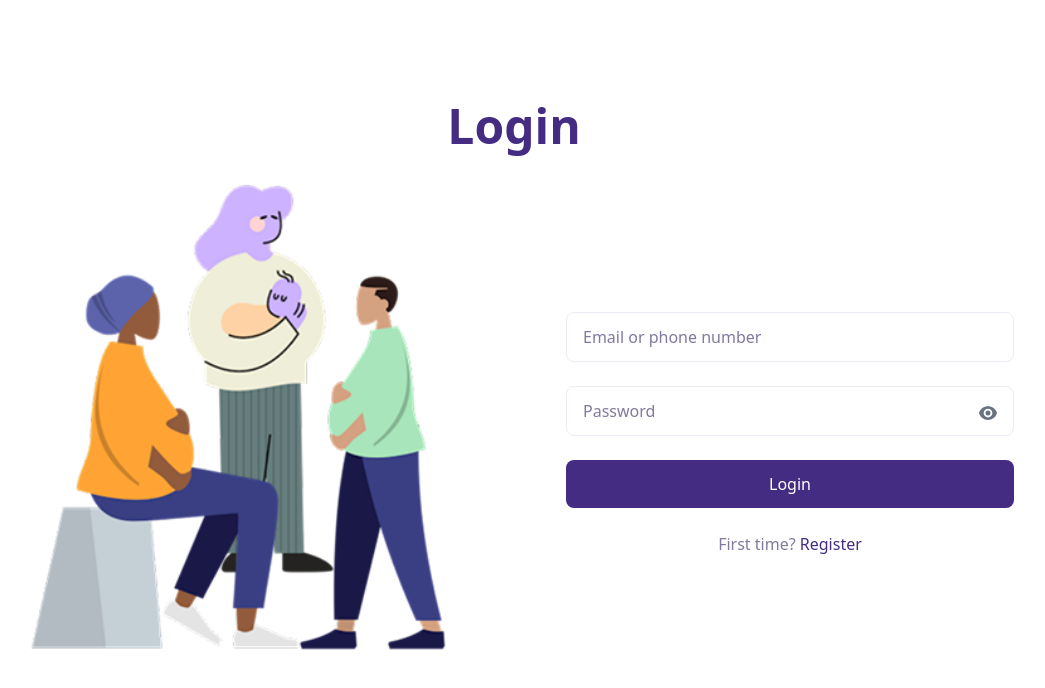
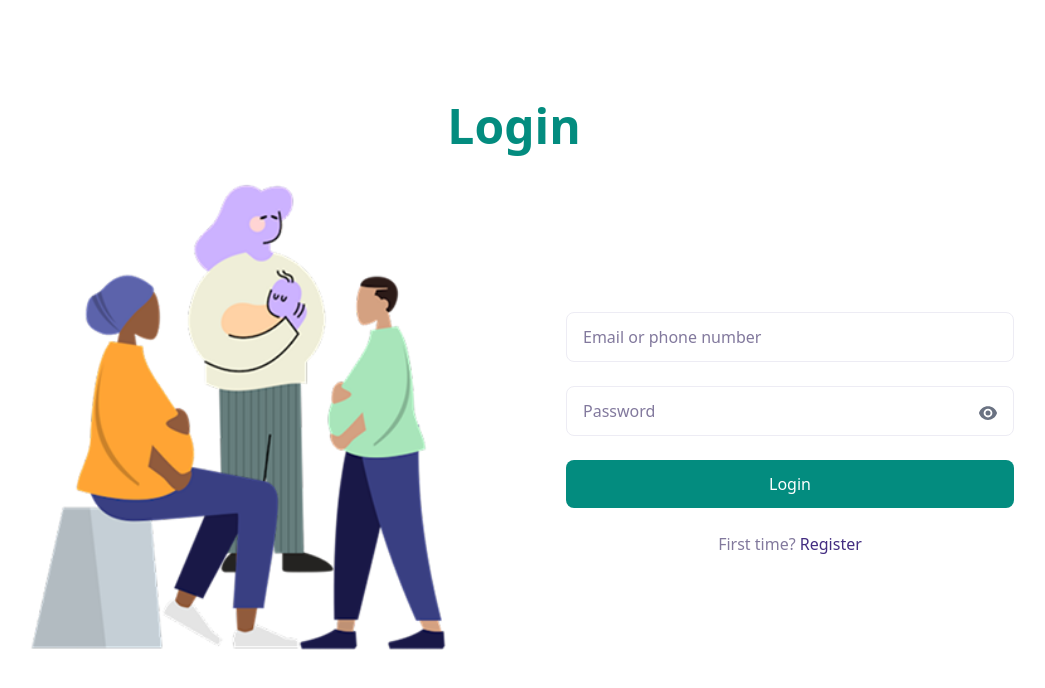
Before and after one commit to ivycommunity/immunization, a Vue app in the folder frontend/: page /user/login in a window 1280 px wide. Shown: the top 688 px of the page, without its empty margins (126-1171 px from the left). Built offline with nearby package versions, Linux system fonts and the light colour scheme; the HTML template or start-up script is replaced by a standard one.

Commit message:
modified login page

```diff
--- a/frontend/src/components/User/Button.vue
+++ b/frontend/src/components/User/Button.vue
@@ -42,8 +42,8 @@ const props = defineProps({
 // Computed property for dynamic button classes
 const buttonClass = computed(() => {
   const variantClasses = {
-    primary: "bg-[#432C81] text-center text-white",
-    secondary: "text-[#432C81] text-center border border-[#432C81] bg-white",
+    primary: "bg-[#038C7F] text-center text-white",
+    secondary: "text-[#038C7F] text-center border border-[#038C7F] bg-white",
     cancel: "bg-[#D7331D] text-center text-white hover:bg-red-700",
   };
 
--- a/frontend/src/components/User/registrationForm.vue
+++ b/frontend/src/components/User/registrationForm.vue
@@ -38,23 +38,21 @@ const props = defineProps({
   <userRegistrationLayout :topBartitle="title" :bact-to="topBarBackTo">
     <div class="flex flex-wrap items-center justify-between box-border bg-white">
       <div class="w-full text-center mb-4">
-        <h2 class="text-3xl sm:text-4xl md:text-5xl font-bold text-[#432C81]">{{ header? header : title }}</h2>
+        <h2 class="text-3xl sm:text-4xl md:text-5xl font-bold text-[#038C7F]">{{ header? header : title }}</h2>
       </div>
 
       <div class="w-full max-w-md mx-auto mb-8">
-        <img
-          src="@/assets/userI/group1.png"
-          alt="People illustrations"
-          class="w-full h-auto object-contain"
-        >
+        <img src="@/assets/userI/group1.png" alt="People illustrations" class="w-full h-auto object-contain">
       </div>
 
       <div class="w-full max-w-md mx-auto">
         <form @submit.prevent="handleSubmit" class="flex flex-col gap-6">
           <slot></slot>
-          <SubmitButton type="submit" :is-loading="isLoading" :text="submitButtonText? submitButtonText : title"></SubmitButton>
+          <SubmitButton type="submit" :is-loading="isLoading" :text="submitButtonText? submitButtonText : title">
+          </SubmitButton>
           <!-- Secondary Message -->
-      <secondaryMessage :message="secondaryMessage_Message" :to="`${secondaryMessage_Action}`" :action="secondaryMessage_Action"/>
+          <secondaryMessage :message="secondaryMessage_Message" :to="`${secondaryMessage_Action}`"
+            :action="secondaryMessage_Action" />
         </form>
       </div>
     </div>
--- a/frontend/src/views/HomeView.vue
+++ b/frontend/src/views/HomeView.vue
@@ -10,7 +10,7 @@
         <p class="text-xl mb-8">
           Easy, reliable, and up-to-date vaccination tracking from birth to adulthood.
         </p>
-        <router-link to="/signin" class="bg-[#04A699] text-[#F8F8FF] px-8 py-3 rounded-lg font-semibold hover:bg-[#038C7F] transition duration-300">
+        <router-link to="/user/login" class="bg-[#04A699] text-[#F8F8FF] px-8 py-3 rounded-lg font-semibold hover:bg-[#038C7F] transition duration-300">
           Get Started
         </router-link>
       </section>
--- a/frontend/src/views/User_dashboard/registration/login.vue
+++ b/frontend/src/views/User_dashboard/registration/login.vue
@@ -72,7 +72,11 @@ const handleSubmit = async () => {
 
       console.log('API Response:', user);
 
-      router.push({ name: 'userHomePage' });
+      if (user.role === 'nurse' || user.role === 'doctor') {
+        router.push({ name: 'hospital.patients' })
+      } else {
+        router.push({ name: 'userHomePage' });
+      }
     } catch (error) {
       if(error.response.status === 401){
         errors.value.password = "The provided credentials are incorrect. Please try again";
```
